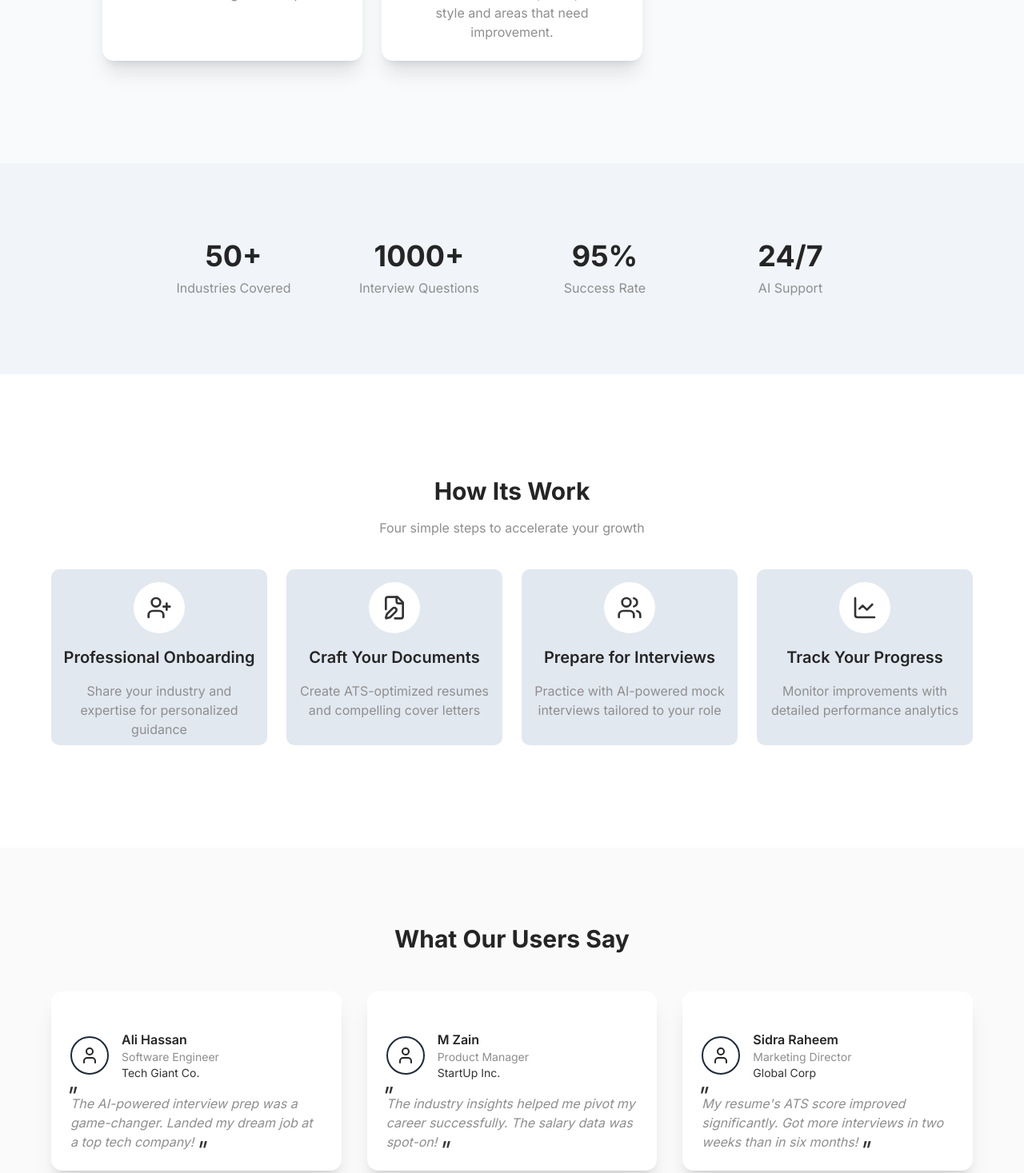
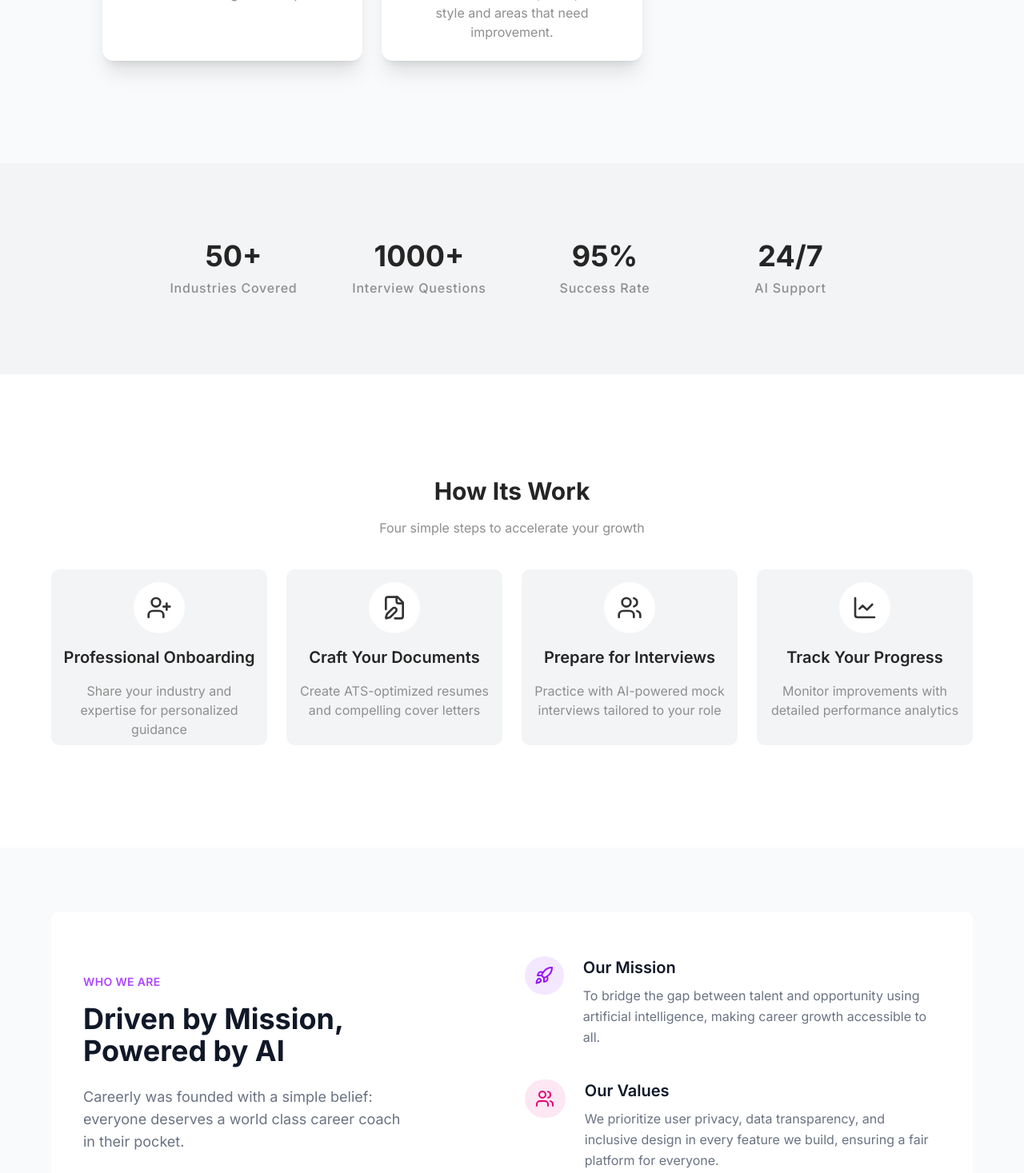
Before and after one commit to mubashir-hsn/careerly, a Next.js app: page / in a window 1280 px wide. Shown: the part 1330-2797 px from the top of the page at 80% size. Built offline with nearby package versions, Linux system fonts and the light colour scheme; no server answers; a web font is replaced by a local one.

Commit message:
Redesign landing page

```diff
--- a/app/page.jsx
+++ b/app/page.jsx
@@ -6,7 +6,7 @@ import { features } from "@/data/features";
 import { howItWorks } from "@/data/howItWorks";
 import { testimonial } from "@/data/testimonials";
 import { Accordion, AccordionContent, AccordionItem, AccordionTrigger } from "@/components/ui/accordion";
-import { ArrowRight, User } from "lucide-react";
+import { ArrowRight, Rocket, User, Users } from "lucide-react";
 import Link from "next/link";
 
 export default function Home() {
@@ -47,24 +47,24 @@ export default function Home() {
       </section>
 
       {/* Stats Section */}
-      <section className="w-full py-12 md:py-24 bg-slate-100">
+      <section className="w-full py-12 md:py-24 bg-gray-100">
         <div className="container mx-auto px-4 md:px-6">
-          <div className="grid grid-cols-2 md:grid-cols-4 gap-8 max-w-4xl mx-auto text-center">
+          <div className="grid grid-cols-2 md:grid-cols-4 gap-8 max-w-4xl mx-auto font-medium text-center">
             <div className="flex flex-col items-center justify-center space-y-2">
               <h3 className="text-4xl font-bold">50+</h3>
-              <p className="text-muted-foreground">Industries Covered</p>
+              <p className="text-muted-foreground tracking-wider">Industries Covered</p>
             </div>
             <div className="flex flex-col items-center justify-center space-y-2">
               <h3 className="text-4xl font-bold">1000+</h3>
-              <p className="text-muted-foreground">Interview Questions</p>
+              <p className="text-muted-foreground tracking-wider">Interview Questions</p>
             </div>
             <div className="flex flex-col items-center justify-center space-y-2">
               <h3 className="text-4xl font-bold">95%</h3>
-              <p className="text-muted-foreground">Success Rate</p>
+              <p className="text-muted-foreground tracking-wider">Success Rate</p>
             </div>
             <div className="flex flex-col items-center justify-center space-y-2">
               <h3 className="text-4xl font-bold">24/7</h3>
-              <p className="text-muted-foreground">AI Support</p>
+              <p className="text-muted-foreground tracking-wider">AI Support</p>
             </div>
           </div>
         </div>
@@ -72,19 +72,18 @@ export default function Home() {
 
 
       {/*How its work section  */}
-      <section className="w-full py-12 md:py-24 lg:py-32 bg-background">
+      <section className="w-full py-12 md:py-24 lg:py-32 bg-white">
         <div className="container mx-auto px-4 md:px-6">
           <div className="mx-auto max-w-3xl text-center mb-10">
             <h1 className="text-3xl font-bold text-center mb-4">How Its Work</h1>
             <p className=" text-muted-foreground">Four simple steps to accelerate your growth</p>
           </div>
-          <div className="grid grid-cols-1 md:grid-cols-2 lg:grid-cols-4 gap-6 max-w-6xl mx-auto">
-
+          <div className="relative grid grid-cols-1 md:grid-cols-2 lg:grid-cols-4 gap-6 w-full max-w-6xl mx-auto">
             {
               howItWorks.map((item, index) => (
                 <div
                   key={index}
-                  className="flex flex-col items-center bg-slate-200 p-2 pt-4 rounded-lg text-center space-y-4"
+                  className="flex flex-col items-center bg-gray-100 p-2 pt-4 rounded-lg text-center space-y-4"
                 >
                   <div className="w-16 h-16 rounded-full bg-white flex items-center justify-center">
                     {item.icon}
@@ -99,8 +98,76 @@ export default function Home() {
         </div>
       </section>
 
+      {/* Who we are */}
+      <section className="w-full pt-20 pb-20 bg-slate-50">
+      <div className="max-w-6xl mx-auto px-10 bg-white rounded-lg py-14">
+        <div className="grid grid-cols-1 md:grid-cols-2 gap-8 items-center justify-start">
+          {/* Left side */}
+          <div>
+            <p className="text-sm font-semibold tracking-wide text-purple-500 uppercase">
+              Who We Are
+            </p>
+
+            <h2 className="mt-4 text-4xl font-bold text-gray-900">
+              Driven by Mission,
+              <br />
+              Powered by AI
+            </h2>
+
+            <p className="mt-6 text-gray-500 text-lg">
+              Careerly was founded with a simple belief:
+              <br />
+              everyone deserves a world class career coach
+              <br />
+              in their pocket.
+            </p>
+          </div>
+
+          {/* Right side */}
+          <div className="space-y-10">
+            {/* Mission */}
+            <div className="flex gap-6 items-start">
+              <div className="flex items-center justify-center w-24 h-12 rounded-full bg-purple-100">
+                <Rocket className="text-purple-600 w-6 h-6" />
+              </div>
+
+              <div>
+                <h3 className="text-xl font-semibold text-gray-900">
+                  Our Mission
+                </h3>
+                <p className="mt-2 text-gray-500 leading-relaxed">
+                  To bridge the gap between talent and opportunity using
+                  artificial intelligence, making career growth accessible
+                  to all.
+                </p>
+              </div>
+            </div>
+
+            {/* Values */}
+            <div className="flex gap-6 items-start">
+              <div className="flex items-center justify-center w-28 h-12 rounded-full bg-pink-100">
+                <Users className="text-pink-600 w-6 h-6" />
+              </div>
+
+              <div>
+                <h3 className="text-xl font-semibold text-gray-900">
+                  Our Values
+                </h3>
+                <p className="mt-2 text-gray-500 leading-relaxed">
+                  We prioritize user privacy, data transparency, and
+                  inclusive design in every feature we build, ensuring
+                  a fair platform for everyone.
+                </p>
+              </div>
+            </div>
+          </div>
+        </div>
+      </div>
+    </section>
+
+
       {/* testimonial section */}
-      <section className="w-full py-12 md:py-24 bg-muted/50">
+      <section className="w-full py-12 md:py-24 md:pb-32 bg-muted/50">
         <div className="container mx-auto px-4 md:px-6">
           <h2 className="text-3xl font-bold text-center mb-12">
             What Our Users Say
@@ -108,11 +175,11 @@ export default function Home() {
           <div className="grid grid-cols-1 md:grid-cols-3 gap-8 max-w-6xl mx-auto">
             {testimonial.map((testimonial, index) => (
               <Card key={index} className="bg-background border-0 shadow-xl">
-                <CardContent className="pt-6">
+                <CardContent className="">
                   <div className="flex flex-col space-y-4">
                     <div className="flex items-center space-x-4 mb-4">
                       <div className="relative h-12 w-12 flex justify-center items-center flex-shrink-0 rounded-full border-2 border-gray-800">
-                        <User className="w-6 h-6"/>
+                        <User className="w-6 h-6" />
                       </div>
                       <div>
                         <p className="font-semibold">{testimonial.author}</p>
@@ -124,17 +191,17 @@ export default function Home() {
                         </p>
                       </div>
                     </div>
+                    <div className={`text-slate-600 font-medium relative italic pl-4 border-l-2 ${testimonial.border}`}>
                       <blockquote>
-                      <p className="text-muted-foreground italic relative">
-                        <span className="text-3xl text-primary absolute -top-4 -left-2">
+                        <span className="text-xl absolute -top-[5px] left-1">
                           &quot;
                         </span>
-                        {testimonial.quote}
-                        <span className="text-3xl text-primary absolute -bottom-4">
+                        <span className="italic text-[15px]"> {testimonial.quote}</span>
+                        <span className="text-xl absolute -bottom-4">
                           &quot;
                         </span>
-                      </p>
                       </blockquote>
+                    </div>
                   </div>
                 </CardContent>
               </Card>
@@ -156,13 +223,13 @@ export default function Home() {
           </div>
 
           <div className="max-w-3xl mx-auto p-4">
-          <Accordion type="single" collapsible className="w-full border-b border-gray-400">
+            <Accordion type="single" collapsible className="w-full border-b border-slate-200">
               {faqs.map((faq, index) => (
-                <AccordionItem key={index} value={`item-${index}`} className="mt-2 border-b border-gray-400">
-                  <AccordionTrigger className="text-left cursor-pointer font-normal text-[16px] hover:no-underline">
+                <AccordionItem key={index} value={`item-${index}`} className="mt-3 pb-2 border-b-1 border-slate-200">
+                  <AccordionTrigger className="text-left cursor-pointer font-medium text-[17px] hover:no-underline [&>svg]:w-7 [&>svg]:h-7 [&>svg]:text-slate-600">
                     {faq.question}
                   </AccordionTrigger>
-                  <AccordionContent className="text-gray-600 p-4 text-[16px] leading-relaxed">
+                  <AccordionContent className=" text-muted-foreground font-normal text-justify text-[16px] leading-relaxed">
                     {faq.answer}
                   </AccordionContent>
                 </AccordionItem>
@@ -176,8 +243,8 @@ export default function Home() {
       <section className="w-full">
         <div className="mx-auto py-24 bg-slate-50 rounded-lg">
           <div className="flex flex-col items-center justify-center space-y-4 text-center max-w-3xl mx-auto">
-            <h2 className="text-3xl font-bold tracking-tighter bg-gradient-to-tl from-rose-600 via-violet-500 to-blue-700 text-transparent bg-clip-text sm:text-4xl md:text-5xl">
-              Ready to Accelerate Your Career?
+            <h2 className="text-3xl font-bold leading-13 tracking-tight sm:text-4xl md:text-5xl">
+              Ready to Accelerate <br /> <span className="bg-gradient-to-tl from-violet-500 to-pink-500 text-transparent bg-clip-text">Your Career?</span>
             </h2>
             <p className="mx-auto max-w-[600px] text-gray-600 md:text-xl">
               Join thousands of professionals who are advancing their careers
--- a/components/Hero.jsx
+++ b/components/Hero.jsx
@@ -61,7 +61,7 @@ export default function HeroSection() {
                     </h1>
 
                     <p className="text-text-muted-light md:text-lg pb-5 leading-relaxed max-w-xs sm:max-w-sm md:max-w-md mx-auto md:mx-0">
-                        Advance your career with personalized guidance , interview prep and AI-powered tools for job success
+                        Advance your career with personalized guidance, interview prep and AI-powered tools for job success
                     </p>
 
                     <Link href={'/dashboard'}>
--- a/data/testimonials.js
+++ b/data/testimonials.js
@@ -1,23 +1,26 @@
 export const testimonial = [
     {
       quote:
-        "The AI-powered interview prep was a game-changer. Landed my dream job at a top tech company!",
-      author: "Ali Hassan",
+        'The AI-powered interview prep was a game-changer. Landed my dream job at a top tech company!',
+      author: "M Sayam",
       role: "Software Engineer",
       company: "Tech Giant Co.",
+      border:'border-purple-500'
     },
     {
       quote:
         "The industry insights helped me pivot my career successfully. The salary data was spot-on!",
-      author: "M Zain",
+      author: "Faizan Ahmad",
       role: "Product Manager",
       company: "StartUp Inc.",
+      border:'border-pink-500'
     },
     {
       quote:
         "My resume's ATS score improved significantly. Got more interviews in two weeks than in six months!",
-      author: "Sidra Raheem",
+      author: "Esra Bilgic",
       role: "Marketing Director",
       company: "Global Corp",
+      border:'border-blue-500'
     },
   ];
```
Also changed, not shown: app/(main)/resume/resume-analyzer/_components/detail.jsx (+8 -8 lines). Lines whose indentation alone changed are shown as unchanged.
